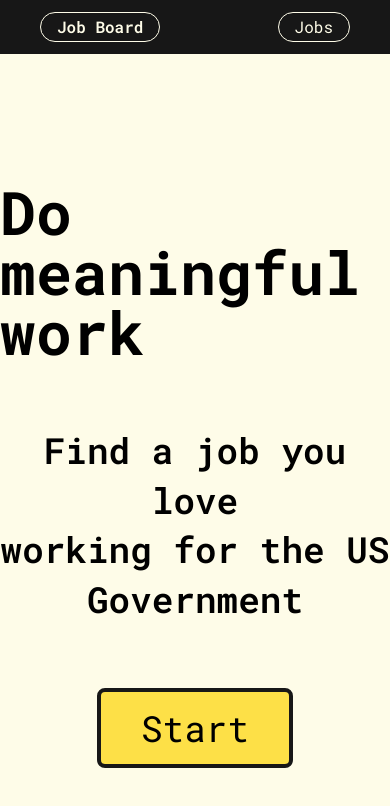
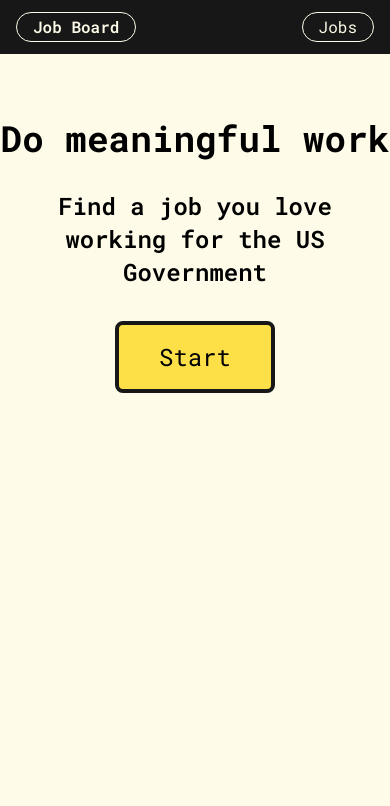
Before and after one commit to daniel-black/chalupa, a Next.js app: page / in a window 390 px wide. Shown: the top 806 px of the page. Built offline with nearby package versions, Linux system fonts and the light colour scheme.

Commit message:
Smol responsive things

```diff
--- a/app/Navbar.tsx
+++ b/app/Navbar.tsx
@@ -2,7 +2,7 @@ import Link from "next/link";
 
 export default function Navbar() {
   return (
-    <nav className="flex px-10 py-3 justify-between bg-neutral-900 text-yellow-50">
+    <nav className="flex px-4 sm:px-10 py-3 justify-between bg-neutral-900 text-yellow-50">
       <Link className="font-semibold nav-link" href={'/'}>
         Job Board
       </Link>
--- a/app/page.tsx
+++ b/app/page.tsx
@@ -2,8 +2,8 @@ import Link from "next/link";
 
 export default function LandingPage() {
   return (
-    <div className="my-32 space-y-16 text-4xl flex flex-col items-center">
-      <h1 className="text-6xl font-bold">
+    <div className="my-16 sm:my-32 space-y-8 sm:space-y-16 text-2xl sm:text-4xl flex flex-col items-center">
+      <h1 className="text-4xl text-center sm:text-6xl font-bold">
         Do meaningful work
       </h1>
 
```
